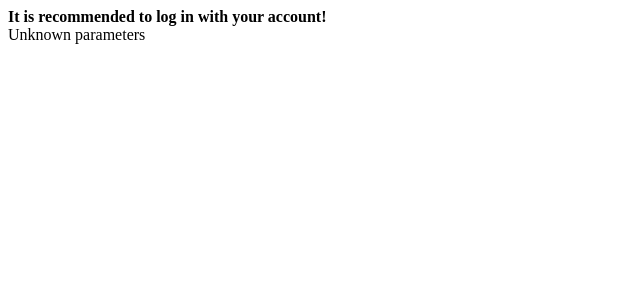
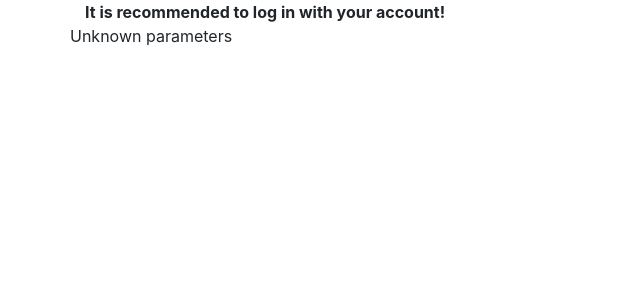
Before and after one commit to IntinteDAO/DGameMarket, a PHP site: page /buy_game.php in a window 1280 px wide. Shown: the top 300 px of the page, without its empty margins (0-640 px from the left). Run offline with PHP 8.4, Linux system fonts and the light colour scheme; data comes from the database, SQL or seed files in the repository; data that the repository does not hold is empty.

```diff
--- a/buy_game.php
+++ b/buy_game.php
@@ -2,11 +2,13 @@
 
 include("config.php");
 include("loader.php");
+include("header.php");
+echo '<div class="container"><div class="row">';
 include("functions/oracle.php");
 include("functions/encryption.php");
 
 if(!isset($_SESSION['login'])) {
-	echo '<b>It is recommended to log in with your account!</b><br>';
+	echo '<div class="col-12"><b>It is recommended to log in with your account!</b></div>';
 	$buyer = 0;
 } else {
 	$buyer = $_SESSION['id'];
@@ -59,29 +61,31 @@ if(isset($_GET['game_id'])) {
 		if(empty($is_exists)) { die("Sorry, this invoice ID is invalid!"); }
 		if($is_exists['buyer'] != $buyer ) { die("Sorry, this invoice is not for you!"); }
 		if((($is_exists['timestamp'] + $expire_buy_time) < $timestamp ) && $is_exists['status']<3) { die("Sorry, this invoice is expired!"); }
-		echo 'Time to expire: '.($is_exists['timestamp'] - $timestamp + $expire_buy_time).'<br>';
-		if($is_exists['status'] == 0) { echo 'Phase 1 / 3 - Verification of the game key.<br>'; }
+		if($is_exists['status']<3) { echo '<div class="col-12">Time to expire: '.($is_exists['timestamp'] - $timestamp + $expire_buy_time).' seconds</div>'; }
+		if($is_exists['status'] == 0) { echo '<div class="col-12">Phase 1 / 3 - Verification of the game key.</div><meta http-equiv="refresh" content="10">'; }
 		if($is_exists['status'] == 1) {
 
-			echo 'Phase 2 / 3 - Waiting for payment.<br>';
+			echo '<div class="col-12">Phase 2 / 3 - Waiting for payment.</div><meta http-equiv="refresh" content="10">';
 
-			echo '<img src="functions/qrcode/qrcode.php?text='.$is_exists['invoice'].'">';
+			echo '<div class="col-12"><img src="functions/qrcode/qrcode.php?text='.$is_exists['invoice'].'"></div>';
 
-			echo $is_exists['invoice'].'<br>';
-			echo $is_exists['price'] + $is_exists['fee'].' sat';
+			echo '<div class="col-12"><p class="text-break">'.$is_exists['invoice'].'</p></div>';
+			echo '<div class="col-12"><b>'.($is_exists['price'] + $is_exists['fee']).'</b> sat</div>';
 
 		}
-		if($is_exists['status'] == 2) { echo 'Phase 3 / 3 - Repeat key verification.<br>'; }
+		if($is_exists['status'] == 2) { echo '<div class="col-12">Phase 3 / 3 - Repeat key verification.</div><meta http-equiv="refresh" content="10">'; }
 		if($is_exists['status'] == 3) {
 
-			echo 'Key ready to release!<br>';
+			echo '<div class="col-12">Key ready to release!<br>';
 			$game_id = $is_exists['id_game'];
 			$db_game = $sqlite_games_db->querySingle("SELECT key FROM games WHERE (id = $game_id)", true);
 			$decrypted_key = decrypt($db_game['key'], $hashed_db_password, $iv);
-			echo '<a target="_blank" href="https://www.humblebundle.com/gift?key='.$decrypted_key.'">Link to game!</a>';
+			echo '<a target="_blank" href="https://www.humblebundle.com/gift?key='.$decrypted_key.'">Link to game!</a></div>';
 		}
 
 
 } else {
 	echo 'Unknown parameters';
 }
+
+include("footer.php");
--- a/functions/cron/buy_game.php
+++ b/functions/cron/buy_game.php
@@ -38,6 +38,7 @@ if(php_sapi_name()=="cli") {
 				echo 'Verification 1 - Updated, game code works.'.PHP_EOL;
 			} else {
 				$sqlite_invoices_db->query("UPDATE invoices SET status = 999 WHERE id = $id");
+				$sqlite_games_db->query("UPDATE games SET status = 996 WHERE id = $game_id");
 				echo 'Verification 1 - Updated, game code failed.'.PHP_EOL;
 			}
 
--- a/template/index_table.php
+++ b/template/index_table.php
@@ -22,7 +22,7 @@ function content_table($title, $game_price, $id) {
 				'.$title.'
 			</td>
 			<td>
-				<a href="buy_game.php?game_id='.$id.'">'.$game_price.' sat</a>
+				<a target="_blank" href="buy_game.php?game_id='.$id.'">'.$game_price.' sat</a>
 			</td>
 		</tr>
 
```
